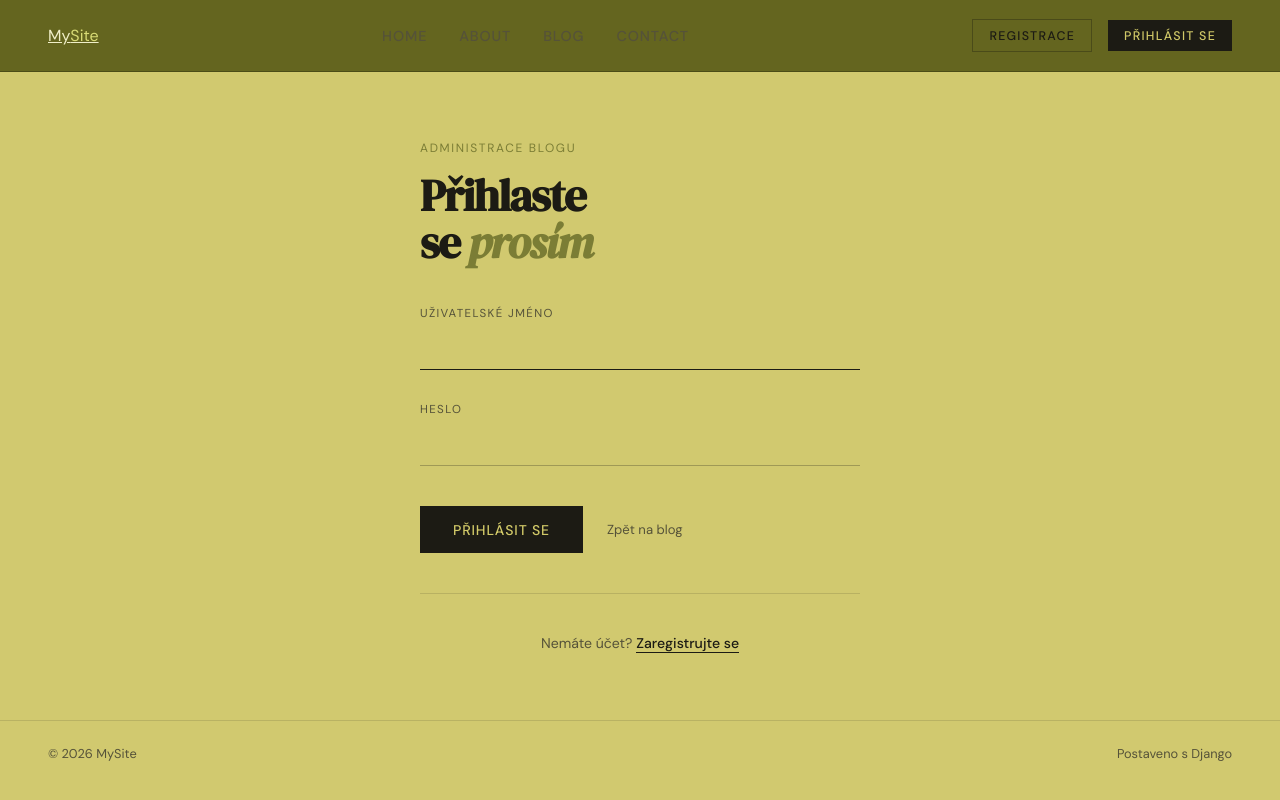
After one commit to JachymMasek/blog, a Django app: page /login/ in a window 1280 px wide. The commit adds this page. Run offline with Django 5.2, Linux system fonts and the light colour scheme.

Commit message:
změny
a little bit of this,
a little bit of that
ahh zmeny

ts frying me

```diff
--- a/nazev_projektu/info pro me budouci ja.py
+++ b/nazev_projektu/info pro me budouci ja.py
@@ -1,3 +1,3 @@
-#views urls a settings uz jsem asi udelal idk
-#delame prihlasovani kvuli psani
-#jop to je to
+#Začal jsem dělat design
+#Zeptal jsem see claudea na vylepšení mazání a upravování příspěvků ale došly tickety
+#To je vše myslim ig lmao
--- a/nazev_projektu/nazev_aplikace/templates/article_detail.html
+++ b/nazev_projektu/nazev_aplikace/templates/article_detail.html
@@ -69,8 +69,12 @@
   <div class="article-body">{{ article.content }}</div>
 
   <div class="article-actions">
+    {% if user.is_authenticated %}
     <a href="{% url 'article_update' article.slug %}" class="btn btn-outline">Upravit</a>
     <a href="{% url 'article_delete' article.slug %}" class="btn btn-danger">Smazat</a>
+    {% else %}
+    <a href="{% url 'login' %}" class="btn btn-outline">Přihlásit se pro úpravy</a>
+    {% endif %}
     <span class="updated-note">Upraveno: {{ article.updated_at|date:"d. m. Y H:i" }}</span>
   </div>
 </div>
--- a/nazev_projektu/nazev_aplikace/templates/article_list.html
+++ b/nazev_projektu/nazev_aplikace/templates/article_list.html
@@ -100,7 +100,7 @@
     {% if q %}Výsledky pro „{{ q }}": {% endif %}
     {{ articles.count }} článk{% if articles.count == 1 %}ek{% else %}ů{% endif %}
   </span>
-  <a href="{% url 'article_create' %}" class="btn btn-fill">+ Nový článek</a>
+  {% if user.is_authenticated %}<a href="{% url 'article_create' %}" class="btn btn-fill">+ Nový článek</a>{% else %}<a href="{% url 'login' %}" class="btn btn-outline">Přihlásit se pro psaní</a>{% endif %}
 </div>
 
 {% if articles %}
@@ -115,8 +115,10 @@
     <p>{{ article.perex|truncatechars:120 }}</p>
     <div class="card-actions">
       <a href="{% url 'article_detail' article.slug %}">Číst →</a>
+      {% if user.is_authenticated %}
       <a href="{% url 'article_update' article.slug %}">Upravit</a>
       <a href="{% url 'article_delete' article.slug %}" class="del">Smazat</a>
+      {% endif %}
     </div>
   </div>
   {% endfor %}
@@ -128,7 +130,7 @@
     <a href="{% url 'article_list' %}" class="btn btn-outline">Zobrazit vše</a>
   {% else %}
     <p>Zatím zde nejsou žádné články.</p>
-    <a href="{% url 'article_create' %}" class="btn btn-fill">Napsat první článek</a>
+    {% if user.is_authenticated %}<a href="{% url 'article_create' %}" class="btn btn-fill">Napsat první článek</a>{% else %}<a href="{% url 'login' %}" class="btn btn-fill">Přihlásit se a napsat</a>{% endif %}
   {% endif %}
 </div>
 {% endif %}
--- a/nazev_projektu/nazev_aplikace/templates/base.html
+++ b/nazev_projektu/nazev_aplikace/templates/base.html
@@ -10,44 +10,56 @@
     *, *::before, *::after { box-sizing: border-box; margin: 0; padding: 0; }
 
     :root {
-      --ink:   #0f0e0c;
-      --paper: #f5f0e8;
-      --accent:#c94f2a;
-      --muted: #8a8070;
+      --paper:  #d1c968;
+      --accent: #7b7d35;
+      --ink:    #1c1b14;
+      --muted:  #555239;
       --nav-h: 72px;
+      --green: #6f8a3d;
     }
 
     html { scroll-behavior: smooth; }
 
     body {
       font-family: 'DM Sans', sans-serif;
-      background: var(--paper);
+
+      background:
+        linear-gradient(
+          rgba(255,255,255,.03),
+          rgba(255,255,255,.03)
+        ),
+        #cfc76a;
+
       color: var(--ink);
-      min-height: 100vh;
-      display: flex;
-      flex-direction: column;
-      overflow-x: hidden;
     }
 
-    /* ── NAV ── */
     nav {
-      position: fixed; top: 0; left: 0; right: 0;
+      position: fixed;
+      top: 0;
+      left: 0;
+      right: 0;
       height: var(--nav-h);
-      display: flex; align-items: center; justify-content: space-between;
+
+      display: flex;
+      align-items: center;
+      justify-content: space-between;
+
       padding: 0 3rem;
-      background: var(--paper);
-      border-bottom: 1px solid rgba(15,14,12,.12);
+
+      background: #64651f;
+      border-bottom: 1px solid rgba(0,0,0,.25);
+
       z-index: 100;
     }
 
+
     .logo {
-      font-family: 'DM Serif Display', serif;
-      font-size: 1.4rem;
-      color: var(--ink);
-      text-decoration: none;
-      letter-spacing: -.02em;
+      color: #f0efc8;
     }
-    .logo span { color: var(--accent); }
+
+    .logo span {
+      color: #d8db75;
+    }
 
     .nav-links { display: flex; gap: 2rem; list-style: none; }
 
@@ -72,11 +84,30 @@
     .nav-links a:hover, .nav-links a.active { color: var(--ink); }
     .nav-links a:hover::after, .nav-links a.active::after { transform: scaleX(1); }
 
-    /* ── MAIN ── */
     main {
       flex: 1;
       margin-top: var(--nav-h);
       padding: 0;
+    }
+
+    /* ── FLASH MESSAGES ── */
+    .messages {
+      position: fixed; top: calc(var(--nav-h) + 1rem);
+      right: 1.5rem; z-index: 200;
+      display: flex; flex-direction: column; gap: .5rem;
+    }
+    .message {
+      padding: .75rem 1.2rem;
+      font-size: .88rem; font-weight: 500;
+      border-left: 3px solid var(--green);
+      background: #fff;
+      box-shadow: 0 4px 20px rgba(0,0,0,.1);
+      animation: slideIn .3s ease;
+    }
+    .message.error { border-color: var(--accent); }
+    @keyframes slideIn {
+      from { opacity:0; transform: translateX(20px); }
+      to   { opacity:1; transform: translateX(0); }
     }
 
     /* ── HERO BAND ── */
@@ -95,7 +126,6 @@
       pointer-events: none;
       line-height: 1;
     }
-
     .page-hero h1 {
       font-family: 'DM Serif Display', serif;
       font-size: clamp(2.5rem, 6vw, 5rem);
@@ -103,10 +133,7 @@
       letter-spacing: -.03em;
       max-width: 700px;
     }
-    .page-hero h1 em {
-      color: var(--accent);
-      font-style: italic;
-    }
+    .page-hero h1 em { color: var(--accent); font-style: italic; }
     .page-hero p {
       margin-top: 1.2rem;
       max-width: 520px;
@@ -115,13 +142,8 @@
       font-size: 1.05rem;
     }
 
-    /* ── CONTENT AREA ── */
-    .content {
-      padding: 4rem 3rem;
-      max-width: 900px;
-    }
+    .content { padding: 4rem 3rem; max-width: 900px; }
 
-    /* ── FOOTER ── */
     footer {
       border-top: 1px solid rgba(15,14,12,.12);
       padding: 1.5rem 3rem;
@@ -130,14 +152,65 @@
       color: var(--muted);
     }
 
-    /* ── ANIMATE IN ── */
     @keyframes fadeUp {
       from { opacity:0; transform: translateY(18px); }
       to   { opacity:1; transform: translateY(0); }
     }
-    .fade-up { animation: fadeUp .55s ease both; }
+    .fade-up   { animation: fadeUp .55s ease both; }
     .fade-up-2 { animation: fadeUp .55s .1s ease both; }
     .fade-up-3 { animation: fadeUp .55s .2s ease both; }
+
+    /* ── SHARED FORM STYLES ── */
+    .form-input {
+      width: 100%; background: transparent;
+      border: none; border-bottom: 1.5px solid rgba(15,14,12,.25);
+      padding: .6rem 0;
+      font-family: 'DM Sans', sans-serif; font-size: 1rem; color: var(--ink);
+      outline: none; transition: border-color .2s; resize: vertical;
+    }
+    .form-input:focus { border-color: var(--ink); }
+
+    .btn {
+      display: inline-block; padding: .85rem 2rem;
+      font-size: .88rem; font-weight: 500; letter-spacing: .06em;
+      text-transform: uppercase; text-decoration: none; border: none; cursor: pointer;
+      font-family: 'DM Sans', sans-serif;
+      transition: background .2s, color .2s;
+    }
+    .btn-fill   { background: var(--ink); color: var(--paper); border: 1.5px solid var(--ink); }
+    .btn-fill:hover { background: var(--accent); border-color: var(--accent); }
+    .btn-outline { background: transparent; color: var(--ink); border: 1.5px solid var(--ink); }
+    .btn-outline:hover { background: var(--ink); color: var(--paper); }
+    .btn-danger { background: transparent; color: var(--accent); border: 1.5px solid var(--accent); }
+    .btn-danger:hover { background: var(--accent); color: var(--paper); }
+
+    .nav-auth { display: flex; align-items: center; gap: 1rem; }
+    .nav-user {
+      font-size: .78rem; letter-spacing: .08em; text-transform: uppercase;
+      color: var(--muted); padding: .3rem .7rem;
+      border: 1px solid rgba(15,14,12,.15); border-radius: 2px;
+    }
+    .nav-register {
+      font-size: .78rem; font-weight: 500; letter-spacing: .1em;
+      text-transform: uppercase; text-decoration: none;
+      color: var(--ink); border: 1.5px solid rgba(15,14,12,.3);
+      padding: .45rem 1rem; transition: border-color .2s, color .2s;
+    }
+    .nav-register:hover { border-color: var(--ink); }
+    .nav-login {
+      font-size: .78rem; font-weight: 500; letter-spacing: .1em;
+      text-transform: uppercase; text-decoration: none;
+      color: var(--paper); background: var(--ink);
+      padding: .45rem 1rem; transition: background .2s;
+    }
+    .nav-login:hover { background: var(--accent); }
+    .nav-logout {
+      font-size: .78rem; font-weight: 500; letter-spacing: .1em;
+      text-transform: uppercase; cursor: pointer;
+      color: var(--muted); background: none; border: none;
+      padding: 0; transition: color .2s; font-family: 'DM Sans', sans-serif;
+    }
+    .nav-logout:hover { color: var(--accent); }
   </style>
   {% block extra_head %}{% endblock %}
 </head>
@@ -146,13 +219,35 @@
 <nav>
   <a class="logo" href="{% url 'home' %}">My<span>Site</span></a>
   <ul class="nav-links">
-    <li><a href="{% url 'home' %}"    {% if request.resolver_match.url_name == 'home'    %}class="active"{% endif %}>Home</a></li>
-    <li><a href="{% url 'about' %}"   {% if request.resolver_match.url_name == 'about'   %}class="active"{% endif %}>About</a></li>
-    <li><a href="{% url 'contact' %}" {% if request.resolver_match.url_name == 'contact' %}class="active"{% endif %}>Contact</a></li>
-    <li><a href="{% url 'zkusebni_stranka' %}" {% if request.resolver_match.url_name == 'zkusebni_stranka' %}class="active"{% endif %}>Zkušební stránka</a></li>
-    <li><a href="{% url 'article_list' %}" {% if request.resolver_match.url_name == 'article_list' %}class="active"{% endif %}>Blog</a></li>
+    <li><a href="{% url 'home' %}"         {% if request.resolver_match.url_name == 'home'         %}class="active"{% endif %}>Home</a></li>
+    <li><a href="{% url 'about' %}"        {% if request.resolver_match.url_name == 'about'        %}class="active"{% endif %}>About</a></li>
+    <li><a href="{% url 'article_list' %}" {% if 'article' in request.resolver_match.url_name      %}class="active"{% endif %}>Blog</a></li>
+    <li><a href="{% url 'contact' %}"      {% if request.resolver_match.url_name == 'contact'      %}class="active"{% endif %}>Contact</a></li>
   </ul>
+  <div class="nav-auth">
+    {% if user.is_authenticated %}
+      <span class="nav-user">{{ user.username }}</span>
+      <form method="post" action="{% url 'logout' %}" style="display:inline">
+        {% csrf_token %}
+        <button type="submit" class="nav-logout">Odhlásit</button>
+      </form>
+    {% else %}
+      <a href="{% url 'register' %}" class="nav-register">Registrace</a>
+      <a href="{% url 'login' %}" class="nav-login">Přihlásit se</a>
+    {% endif %}
+  </div>
 </nav>
+
+{% if messages %}
+<div class="messages">
+  {% for msg in messages %}
+    <div class="message {% if msg.tags == 'error' %}error{% endif %}">{{ msg }}</div>
+  {% endfor %}
+</div>
+<script>
+  setTimeout(() => document.querySelectorAll('.message').forEach(m => m.style.opacity = '0'), 3500);
+</script>
+{% endif %}
 
 <main>
   {% block content %}{% endblock %}
--- /dev/null
+++ b/nazev_projektu/nazev_aplikace/templates/login.html
@@ -0,0 +1,99 @@
+{% extends 'base.html' %}
+{% block title %}Přihlášení – MySite{% endblock %}
+
+{% block extra_head %}
+<style>
+  .login-wrap {
+    min-height: calc(90vh - 72px);
+    display: flex; align-items: center; justify-content: center;
+    padding: 3rem;
+  }
+  .login-box {
+    width: 100%; max-width: 440px;
+  }
+  .login-eyebrow {
+    font-size: .75rem; letter-spacing: .14em; text-transform: uppercase;
+    color: var(--accent); margin-bottom: 1rem;
+  }
+  .login-box h1 {
+    font-family: 'DM Serif Display', serif;
+    font-size: 2.8rem; letter-spacing: -.03em; line-height: 1.05;
+    margin-bottom: 2.5rem;
+  }
+  .login-box h1 em { color: var(--accent); font-style: italic; }
+
+  .field { margin-bottom: 2rem; }
+  .field label {
+    display: block;
+    font-size: .72rem; letter-spacing: .12em; text-transform: uppercase;
+    color: var(--muted); margin-bottom: .5rem;
+  }
+  .field input {
+    width: 100%; background: transparent;
+    border: none; border-bottom: 1.5px solid rgba(15,14,12,.25);
+    padding: .6rem 0;
+    font-family: 'DM Sans', sans-serif; font-size: 1rem; color: var(--ink);
+    outline: none; transition: border-color .2s;
+  }
+  .field input:focus { border-color: var(--ink); }
+
+  .login-error {
+    background: rgba(201,79,42,.08);
+    border-left: 3px solid var(--accent);
+    padding: .75rem 1rem;
+    font-size: .88rem; color: var(--accent);
+    margin-bottom: 1.5rem;
+  }
+
+  .login-actions {
+    display: flex; align-items: center; gap: 1.5rem; margin-top: 2.5rem;
+  }
+  .hint {
+    font-size: .78rem; color: var(--muted); line-height: 1.6; margin-top: 2.5rem;
+    padding-top: 1.5rem; border-top: 1px solid rgba(15,14,12,.1);
+  }
+  .hint code {
+    font-family: monospace; background: rgba(15,14,12,.07);
+    padding: .1rem .4rem; font-size: .82rem;
+  }
+</style>
+{% endblock %}
+
+{% block content %}
+<div class="login-wrap">
+  <div class="login-box fade-up">
+    <p class="login-eyebrow">Administrace blogu</p>
+    <h1>Přihlaste<br>se <em>prosím</em></h1>
+
+    {% if error %}
+    <div class="login-error">{{ error }}</div>
+    {% endif %}
+
+    <form method="post">
+      {% csrf_token %}
+      {% if request.GET.next %}
+        <input type="hidden" name="next" value="{{ request.GET.next }}" />
+      {% endif %}
+
+      <div class="field">
+        <label for="username">Uživatelské jméno</label>
+        <input type="text" id="username" name="username" autofocus autocomplete="username" />
+      </div>
+      <div class="field">
+        <label for="password">Heslo</label>
+        <input type="password" id="password" name="password" autocomplete="current-password" />
+      </div>
+
+      <div class="login-actions">
+        <button type="submit" class="btn btn-fill">Přihlásit se</button>
+        <a href="{% url 'article_list' %}" style="font-size:.82rem;color:var(--muted);text-decoration:none;">Zpět na blog</a>
+      </div>
+    </form>
+
+    <hr style="border:none;border-top:1px solid rgba(15,14,12,.12);margin:2.5rem 0;position:relative;" />
+    <a href="{% url 'register' %}" style="display:block;text-align:center;font-size:.88rem;color:var(--muted);text-decoration:none;transition:color .2s;">
+      Nemáte účet? <span style="color:var(--ink);font-weight:500;border-bottom:1px solid currentColor;">Zaregistrujte se</span>
+    </a>
+  </div>
+</div>
+{% endblock %}
--- a/nazev_projektu/nazev_aplikace/urls.py
+++ b/nazev_projektu/nazev_aplikace/urls.py
@@ -1,21 +1,21 @@
 from django.urls import path
 from . import views
 
-
 urlpatterns = [
     # Statické stránky
-    path("", views.home, name="home"),
-    path("about/", views.about, name="about"),
+    path("",         views.home,    name="home"),
+    path("about/",   views.about,   name="about"),
     path("contact/", views.contact, name="contact"),
-    path('zkusebni_stranka/', views.zkusebni_stranka, name='zkusebni_stranka'),
 
-    path("login/", views.login_view, name="login"),
-    path("logout/", views.logout_view, name="logout"),
+    # Auth
+    path("login/",  views.login_view,  name="login"),
+    path("logout/",   views.logout_view,   name="logout"),
+    path("register/", views.register_view, name="register"),
 
     # Blog CRUD
-    path("blog/", views.article_list, name="article_list"),
-    path("blog/new/", views.article_create, name="article_create"),
-    path("blog/<slug:slug>/", views.article_detail, name="article_detail"),
-    path("blog/<slug:slug>/edit/", views.article_update, name="article_update"),
+    path("blog/",                    views.article_list,   name="article_list"),
+    path("blog/new/",                views.article_create, name="article_create"),
+    path("blog/<slug:slug>/",        views.article_detail, name="article_detail"),
+    path("blog/<slug:slug>/edit/",   views.article_update, name="article_update"),
     path("blog/<slug:slug>/delete/", views.article_delete, name="article_delete"),
 ]
--- a/nazev_projektu/nazev_aplikace/views.py
+++ b/nazev_projektu/nazev_aplikace/views.py
@@ -6,6 +6,7 @@ from .models import Article
 from .forms import ArticleForm
 
 
+# ── Auth ──────────────────────────────────────────────────────────
 def login_view(request):
     if request.user.is_authenticated:
         return redirect("article_list")
@@ -34,21 +35,16 @@ def home(request):
     latest = Article.objects.all()[:3]
     return render(request, "home.html", {"latest": latest})
 
-
 def about(request):
     return render(request, "about.html")
-
 
 def contact(request):
     return render(request, "contact.html")
 
-def zkusebni_stranka(request):
-    return render(request, 'zkusebni_stranka.html')
-
 
 # ── Blog – čtení je veřejné ───────────────────────────────────────
 def article_list(request):
-    q = request.GET.get("q", "").strip()
+    q        = request.GET.get("q", "").strip()
     articles = Article.objects.all()
     if q:
         articles = articles.filter(title__icontains=q) | articles.filter(author__icontains=q)
@@ -65,7 +61,9 @@ def article_detail(request, slug):
 def article_create(request):
     form = ArticleForm(request.POST or None)
     if request.method == "POST" and form.is_valid():
-        article = form.save()
+        article = form.save(commit=False)
+        article.author = request.user.username
+        article.save()
         messages.success(request, "Článek byl úspěšně vytvořen.")
         return redirect("article_detail", slug=article.slug)
     return render(request, "article_form.html", {"form": form, "action": "Nový článek"})
@@ -74,9 +72,11 @@ def article_create(request):
 @login_required
 def article_update(request, slug):
     article = get_object_or_404(Article, slug=slug)
-    form = ArticleForm(request.POST or None, instance=article)
+    form    = ArticleForm(request.POST or None, instance=article)
     if request.method == "POST" and form.is_valid():
-        form.save()
+        article = form.save(commit=False)
+        article.author = request.user.username
+        article.save()
         messages.success(request, "Článek byl upraven.")
         return redirect("article_detail", slug=article.slug)
     return render(request, "article_form.html", {"form": form, "action": "Upravit článek", "article": article})
@@ -90,3 +90,40 @@ def article_delete(request, slug):
         messages.success(request, "Článek byl smazán.")
         return redirect("article_list")
     return render(request, "article_confirm_delete.html", {"article": article})
+
+
+# ── Registrace ────────────────────────────────────────────────────
+def register_view(request):
+    if request.user.is_authenticated:
+        return redirect("article_list")
+    errors = {}
+    if request.method == "POST":
+        username  = request.POST.get("username", "").strip()
+        email     = request.POST.get("email", "").strip()
+        password1 = request.POST.get("password1", "")
+        password2 = request.POST.get("password2", "")
+
+        from django.contrib.auth.models import User
+        from django.contrib.auth.password_validation import validate_password
+        from django.core.exceptions import ValidationError
+
+        if not username:
+            errors["username"] = "Uživatelské jméno je povinné."
+        elif User.objects.filter(username=username).exists():
+            errors["username"] = "Toto uživatelské jméno je již obsazené."
+
+        if password1 != password2:
+            errors["password2"] = "Hesla se neshodují."
+        else:
+            try:
+                validate_password(password1)
+            except ValidationError as e:
+                errors["password1"] = " ".join(e.messages)
+
+        if not errors:
+            user = User.objects.create_user(username=username, email=email, password=password1)
+            login(request, user)
+            messages.success(request, f"Vítej, {user.username}! Účet byl vytvořen.")
+            return redirect("article_list")
+
+    return render(request, "register.html", {"errors": errors, "post": request.POST})
```
Also changed, not shown: nazev_projektu/nazev_aplikace/forms.py (+8 -10 lines), nazev_projektu/nazev_aplikace/templates/article_form.html (+23 -12 lines), nazev_projektu/nazev_aplikace/templates/home.html (+20 -14 lines), nazev_projektu/nazev_aplikace/templates/register.html (added, +181 -0 lines).
